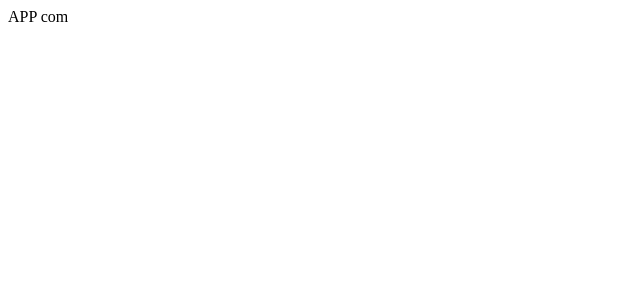
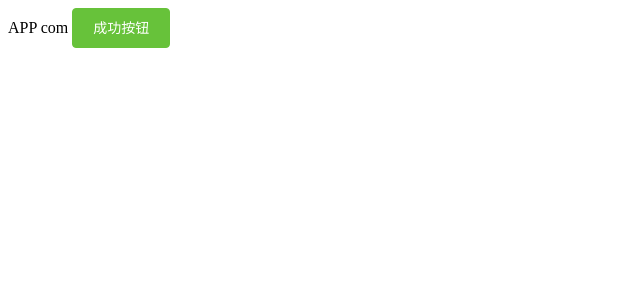
Before and after one commit to fengzhongyipilang/My-toutiao, a Vue app: page / in a window 1280 px wide. Shown: the top 300 px of the page, without its empty margins (0-640 px from the left). Built offline with nearby package versions, Linux system fonts and the light colour scheme.

Commit message:
配置路由文件初始化

```diff
--- a/src/App.vue
+++ b/src/App.vue
@@ -1,6 +1,7 @@
 <template>
   <div id="app">
     APP com
+    <el-button type="success">成功按钮</el-button>
   </div>
 </template>
 
--- a/src/main.js
+++ b/src/main.js
@@ -1,8 +1,22 @@
 import Vue from 'vue'
 import App from './App.vue'
 
+//导入路由模块
+import router from './router/index'
+
+//导入element组件
+import ElementUI from 'element-ui'
+import 'element-ui/lib/theme-chalk/index.css'
+
+Vue.use(ElementUI)
+
+
+
+//这是日志的详细
 Vue.config.productionTip = false
 
+
 new Vue({
+  router,//挂载路由
   render: h => h(App)
 }).$mount('#app')
--- /dev/null
+++ b/src/router/index.js
@@ -0,0 +1,9 @@
+//导入路由模块
+import VueRouter from 'vue-router'
+import Vue from 'vue'
+Vue.use(VueRouter)
+//路由规则配置
+const router = new VueRouter({
+  routes:[]
+})
+export default router
```
